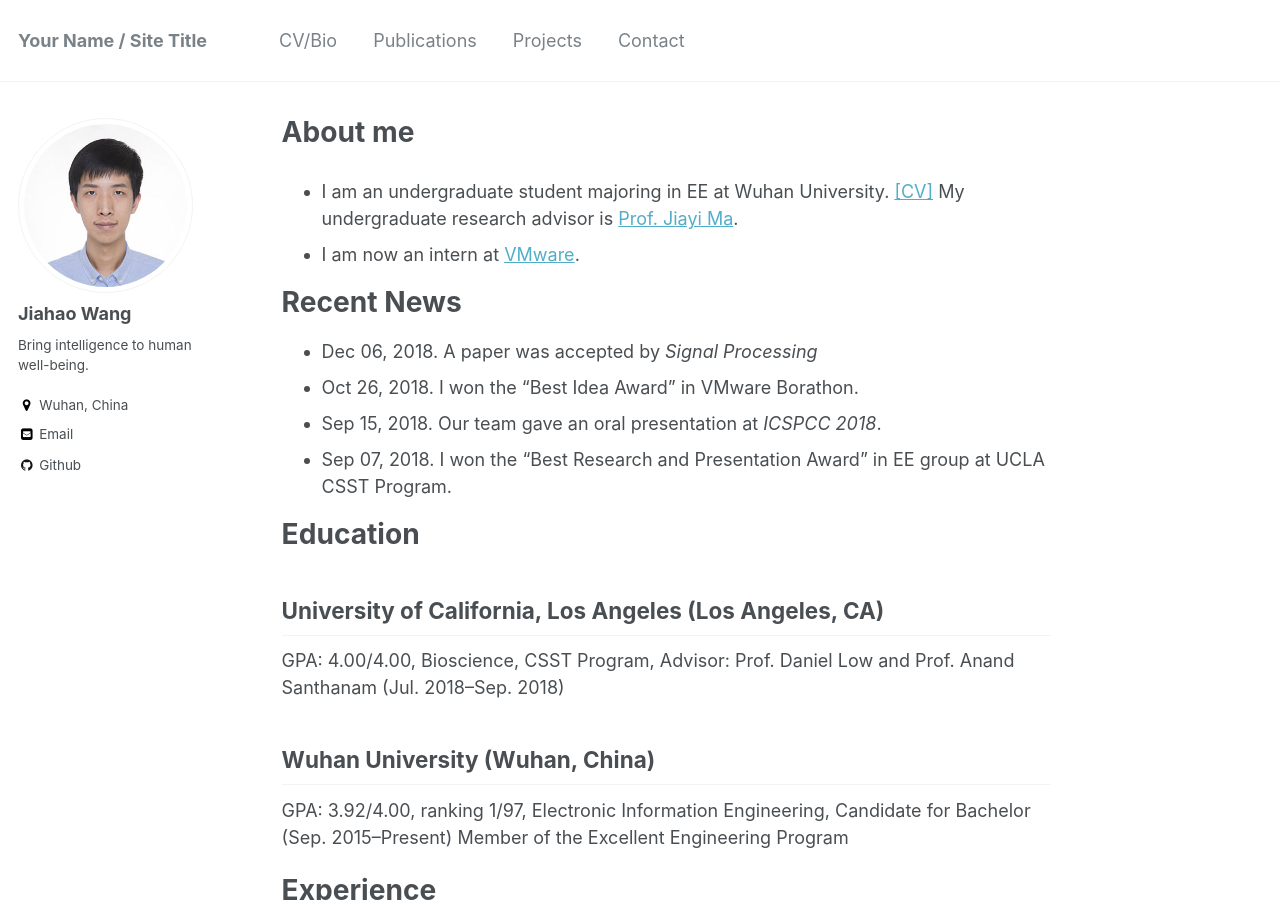
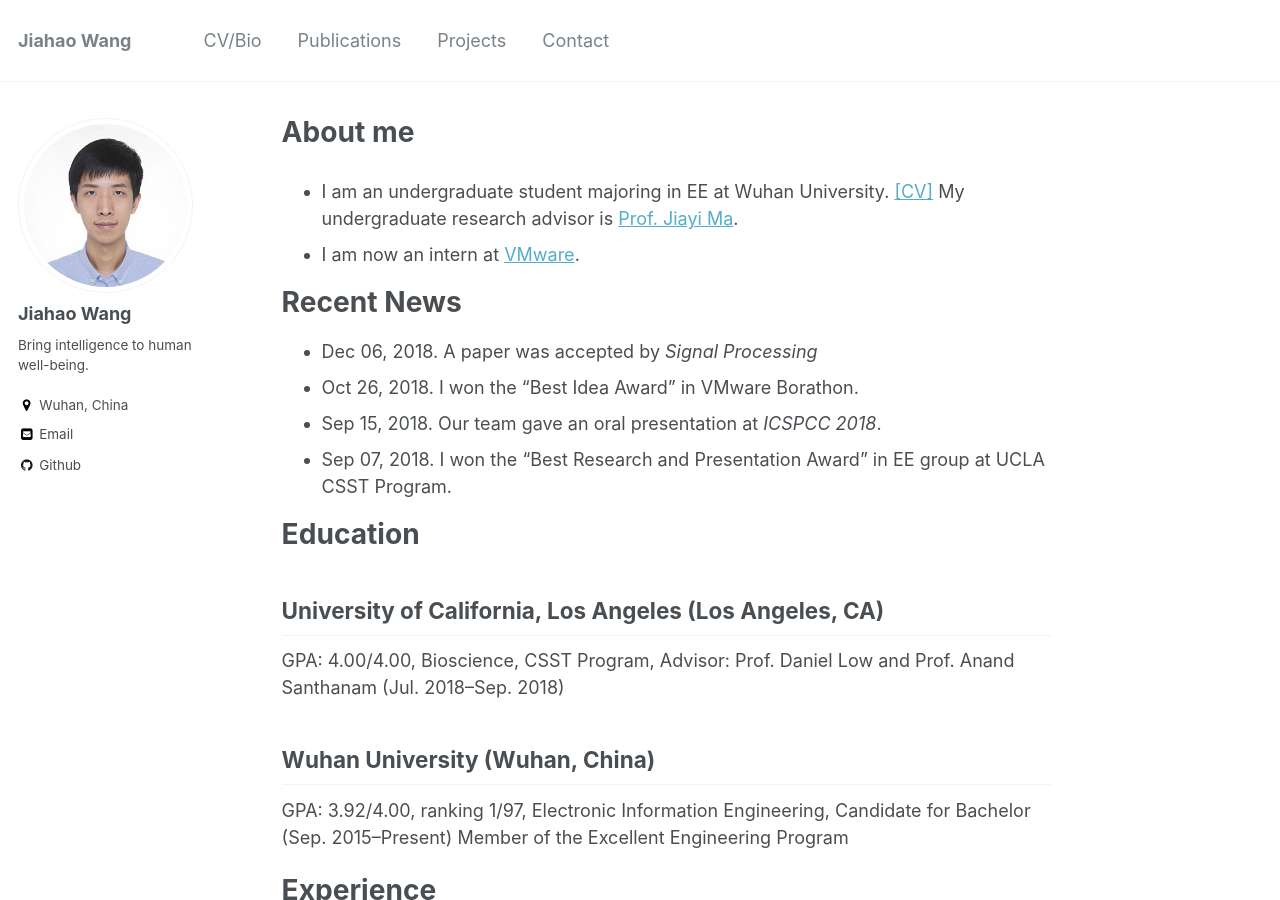
Before and after one commit to JiahaoPlus/JiahaoPlus.github.io, a Jekyll site: the page built from _pages/about.md, in a window 1280 px wide and 900 px high. Built offline with Jekyll 4.4.1, drawn with Linux system fonts in a browser that asks for light colours.

Commit message:
Update _config.yml

```diff
--- a/_config.yml
+++ b/_config.yml
@@ -7,7 +7,7 @@
 
 # Site Settings
 locale                   : "en-US"
-title                    : "Your Name / Site Title"
+title                    : "Jiahao Wang"
 title_separator          : "-"
 name                     : &name "Your Name"
 description              : &description "personal description"
```
